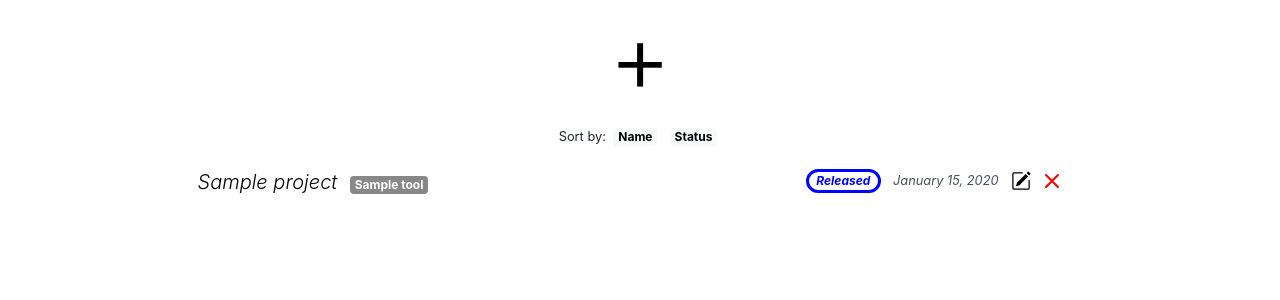
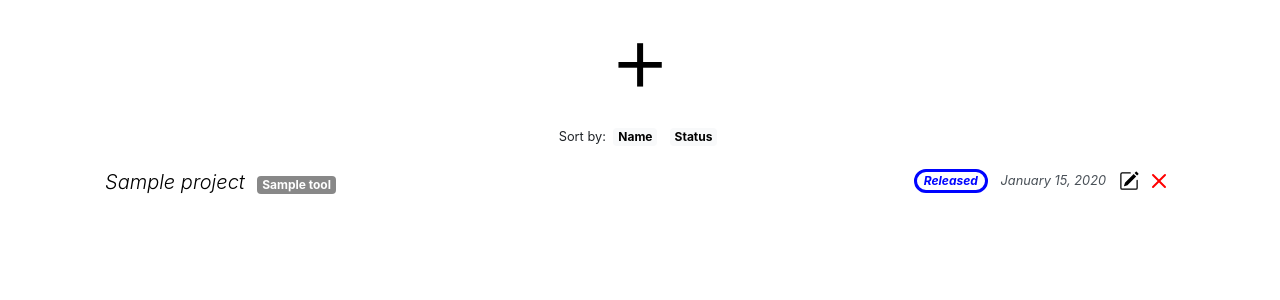
Before and after one commit to misterrager8/CodeGarden, a Flask app: page / in a window 1280 px wide. Shown: the part 56-356 px from the top of the page. Run offline with Flask 2, Linux system fonts and the light colour scheme; tables that the repository leaves empty hold one stand-in row (values such as "Sample post"); some libraries are stand-ins or nearby versions.

Commit message:
Tweak project_list: full width

```diff
--- a/modules/templates/index.html
+++ b/modules/templates/index.html
@@ -10,7 +10,7 @@
 </div>
 
 {{ macros.sort_projects_filter(class='text-center my-2') }}
-<div class="list-group col-10 offset-1">
+<div class="list-group">
   {% for i in projects %}
   {{ macros.project_list_item(i) }}
   {% endfor %}
```
